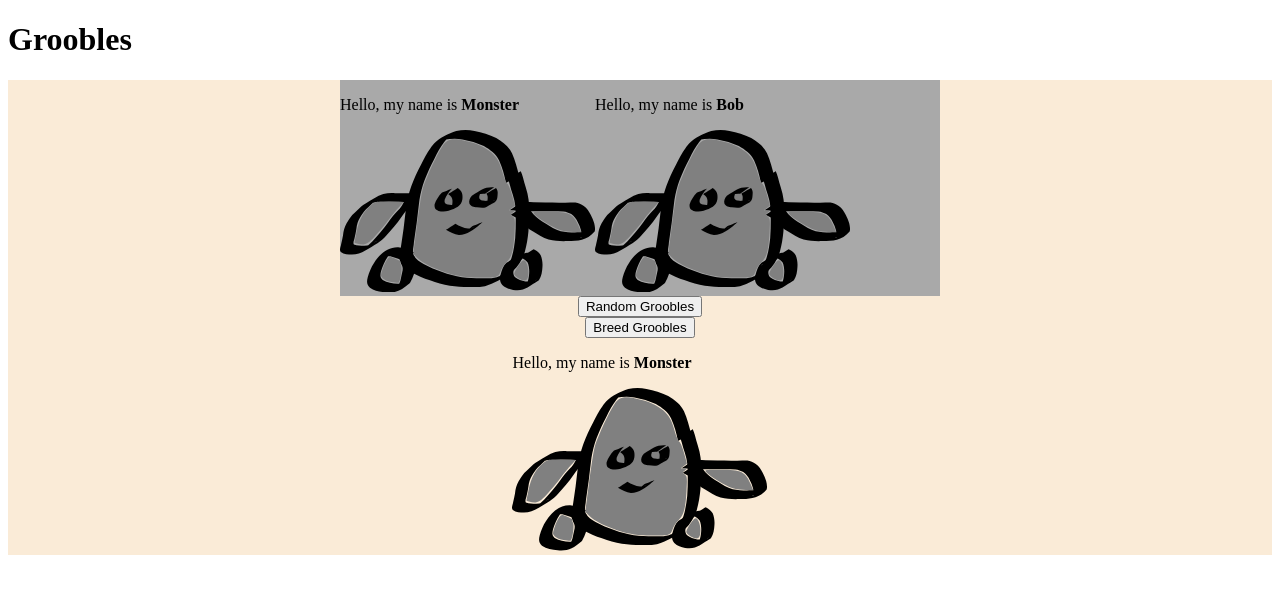
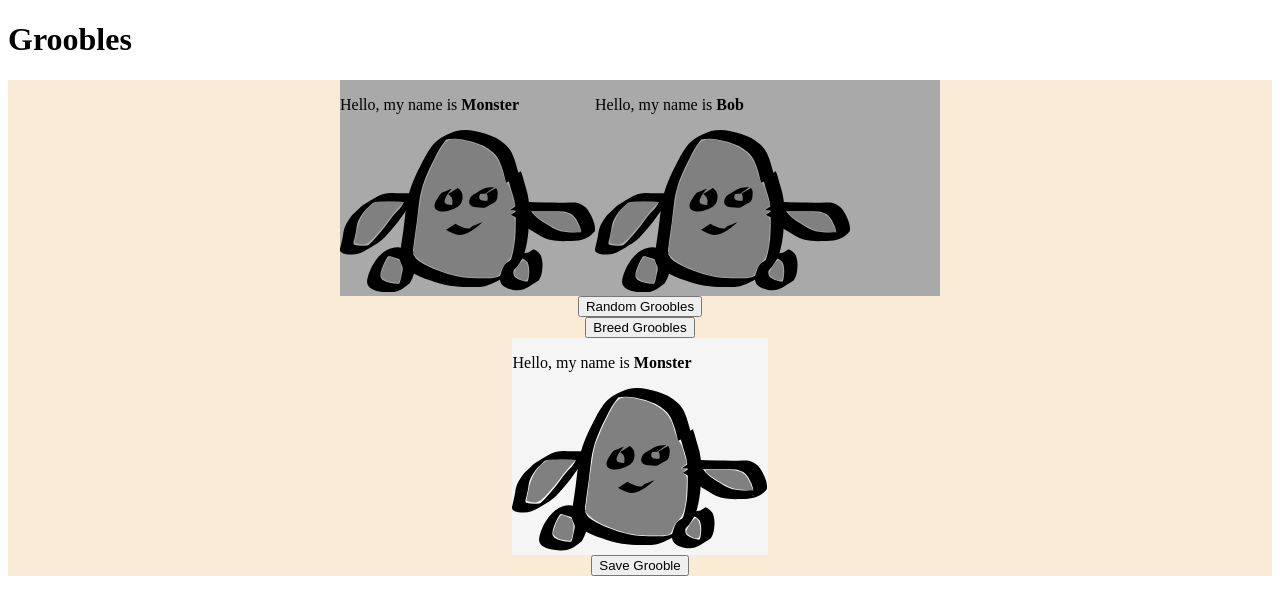
Before and after one commit to MiraRose/Groobles, a React app in the folder groobles/: page / in a window 1280 px wide. Shown: the top 614 px of the page. Built offline with nearby package versions, Linux system fonts and the light colour scheme.

Commit message:
Added ability to save groobles

```diff
--- a/groobles/main.css
+++ b/groobles/main.css
@@ -12,3 +12,12 @@
     width: 600px;
     align-items: center;
 }
+
+.babyGrooble {
+    background-color: whitesmoke;
+}
+
+.savedGrooblesBox {
+    display: flex;
+    flex-direction: row;
+}
--- a/groobles/src/components/main.tsx
+++ b/groobles/src/components/main.tsx
@@ -8,6 +8,7 @@ type MainState = {
     grooble1: Grooble
     grooble2: Grooble
     babyGrooble: Grooble
+    savedGroobles: Grooble[]
 }
 
 export default class Main extends React.Component<MainProp, MainState> {
@@ -17,7 +18,8 @@ export default class Main extends React.Component<MainProp, MainState> {
         this.state = {
             grooble1: new Grooble(),
             grooble2: new Grooble(),
-            babyGrooble: new Grooble()
+            babyGrooble: new Grooble(),
+            savedGroobles: []
         }
     }
 
@@ -50,6 +52,20 @@ export default class Main extends React.Component<MainProp, MainState> {
         )
     }
 
+    renderSavedGroobles(): JSX.Element {
+        return (
+            <div className="savedGrooblesBox">
+                {this.state.savedGroobles.map(grooble => <div key={grooble.name}>
+                    <GroobleComponent
+                        name="Monster"
+                        bodyColor={grooble.bodyColor}
+                        limbColor={grooble.limbColor}
+                    />
+                </div>)}
+            </div>
+        )
+    }
+
     randomColor(): string {
         return Constants.CSS_COLORS[Math.floor(Math.random() * Constants.CSS_COLORS.length)];
     }
@@ -65,8 +81,8 @@ export default class Main extends React.Component<MainProp, MainState> {
         let babyGrooble = new Grooble()
         let groobles = [this.state.grooble1, this.state.grooble2]
 
-        babyGrooble.bodyColor = groobles[Math.floor(Math.random()*2)].bodyColor
-        babyGrooble.limbColor = groobles[Math.floor(Math.random()*2)].limbColor
+        babyGrooble.bodyColor = groobles[Math.floor(Math.random() * 2)].bodyColor
+        babyGrooble.limbColor = groobles[Math.floor(Math.random() * 2)].limbColor
 
         return babyGrooble
     }
@@ -80,9 +96,16 @@ export default class Main extends React.Component<MainProp, MainState> {
 
     handleBreedGroobles(): void {
         let babyGrooble = this.breedGroobles()
-
         this.setState({
             babyGrooble: babyGrooble
+        })
+    }
+
+    handleSaveGroobles(): void {
+        let savedGroobles = this.state.savedGroobles
+        savedGroobles.push(this.state.babyGrooble)
+        this.setState({
+            savedGroobles: savedGroobles
         })
     }
 
@@ -93,6 +116,8 @@ export default class Main extends React.Component<MainProp, MainState> {
                 <button onClick={() => this.handleRandomGroobles()}>Random Groobles</button>
                 <button onClick={() => this.handleBreedGroobles()}>Breed Groobles</button>
                 {this.renderBabyGrooble()}
+                <button onClick={() => this.handleSaveGroobles()}>Save Grooble</button>
+                {this.renderSavedGroobles()}
             </div>
         )
     }
```
Also changed, not shown: 1 other file (tests, documents, lock files or other folders).
